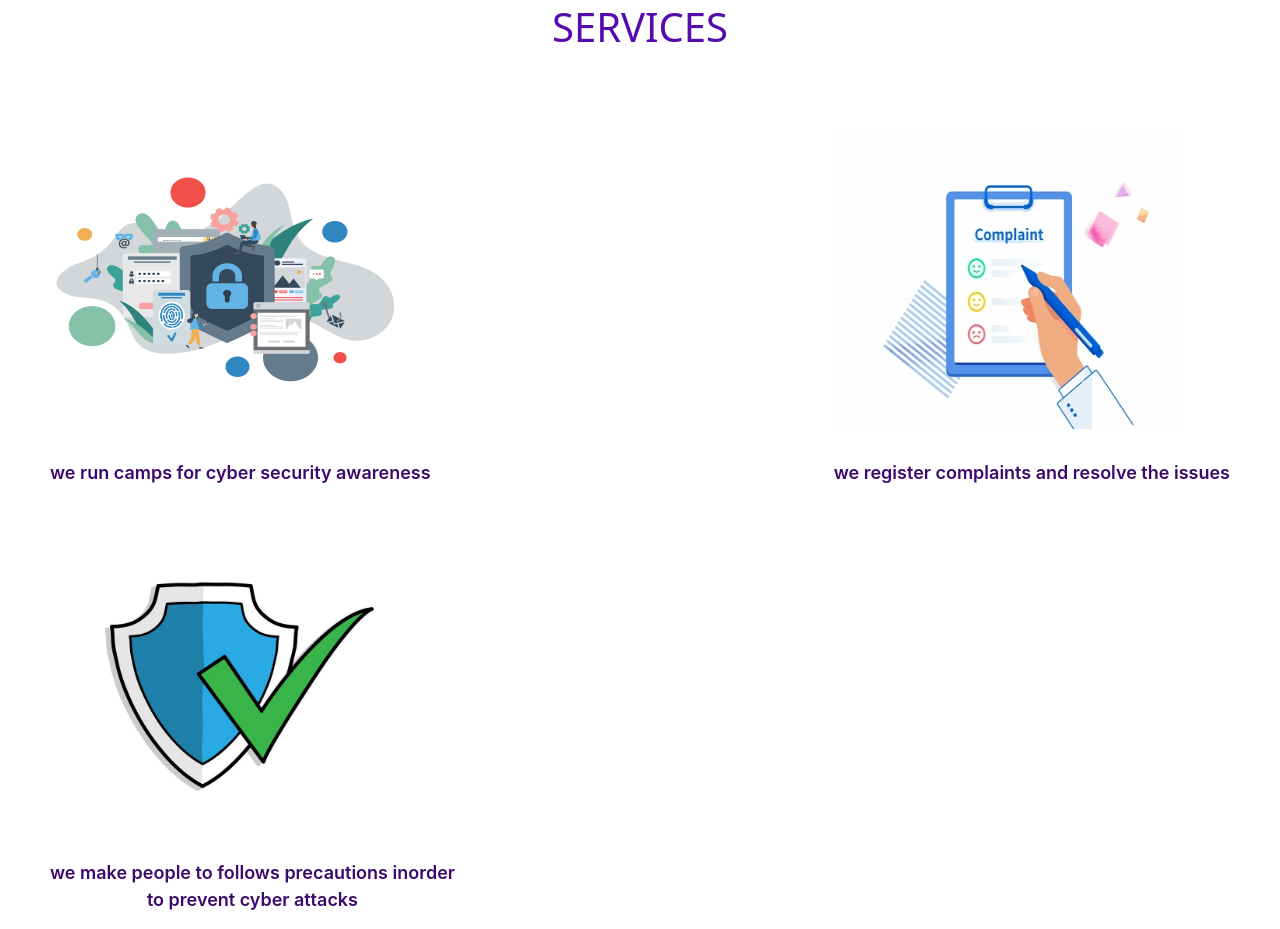
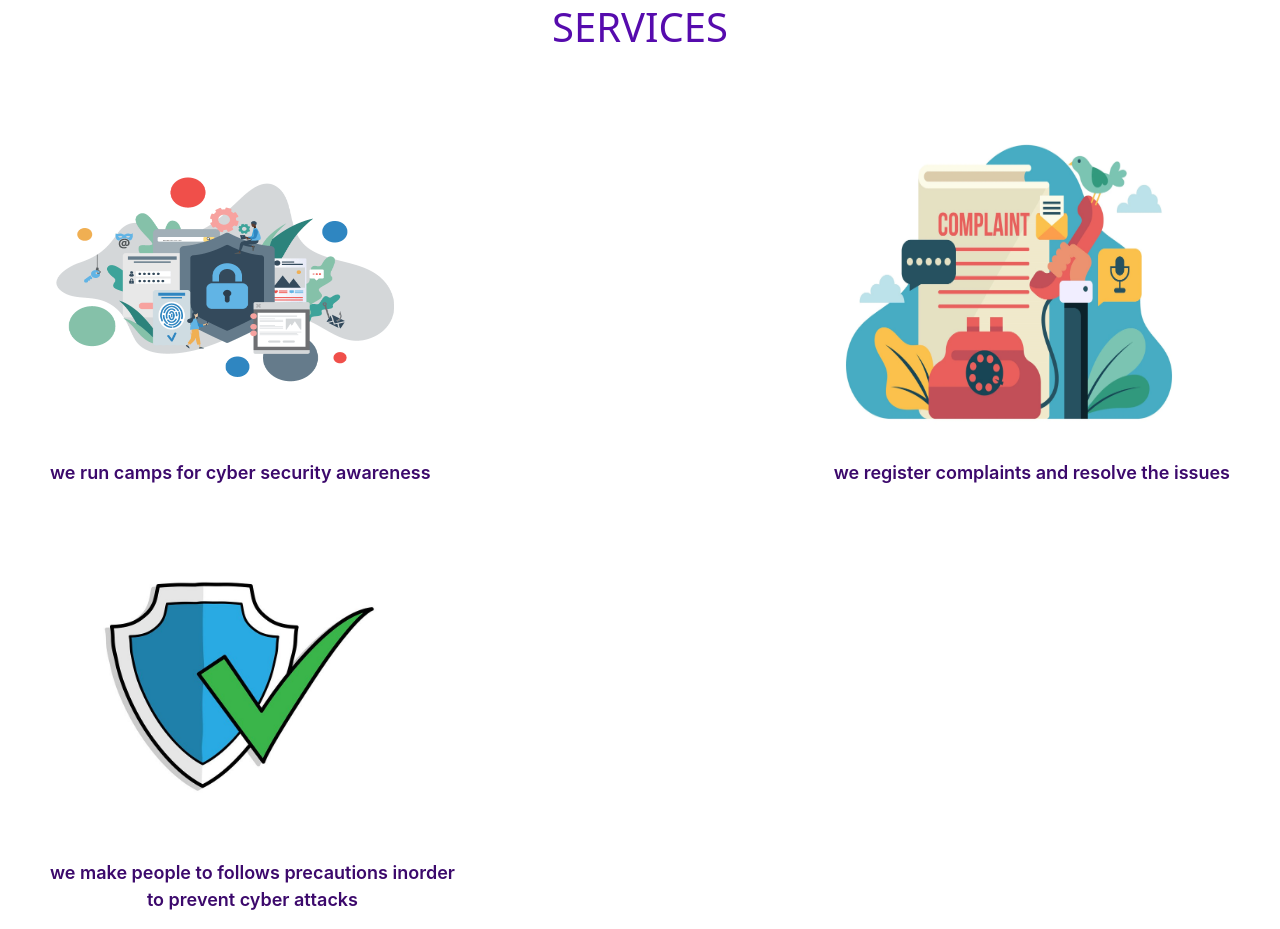
Before and after one commit to Kosuru-10127/NGO-webpage-gfg, a plain HTML site: page index.html in a window 1280 px wide. Shown: the part 795-1724 px from the top of the page. Drawn offline with nearby package versions, Linux system fonts and the light colour scheme.

Commit message:
Update index.html

```diff
--- a/index.html
+++ b/index.html
@@ -63,7 +63,7 @@
                   <div><img class="img" src="service1.webp">
                   <p style="margin-top:30px;">we run camps for cyber security awareness
                   </p><br></div>
-                  <div><img class ="img" src="service2.webp">
+                  <div><img class ="img" src="service03.webp">
                   <p style="margin-top:30px;">we register complaints and resolve the issues</p><br></div>
                   <div><img class ="img" src="service3.jpg">
                   <p style="margin-top:30px;">we make people to follows precautions inorder<br>to prevent cyber attacks</p>
```
